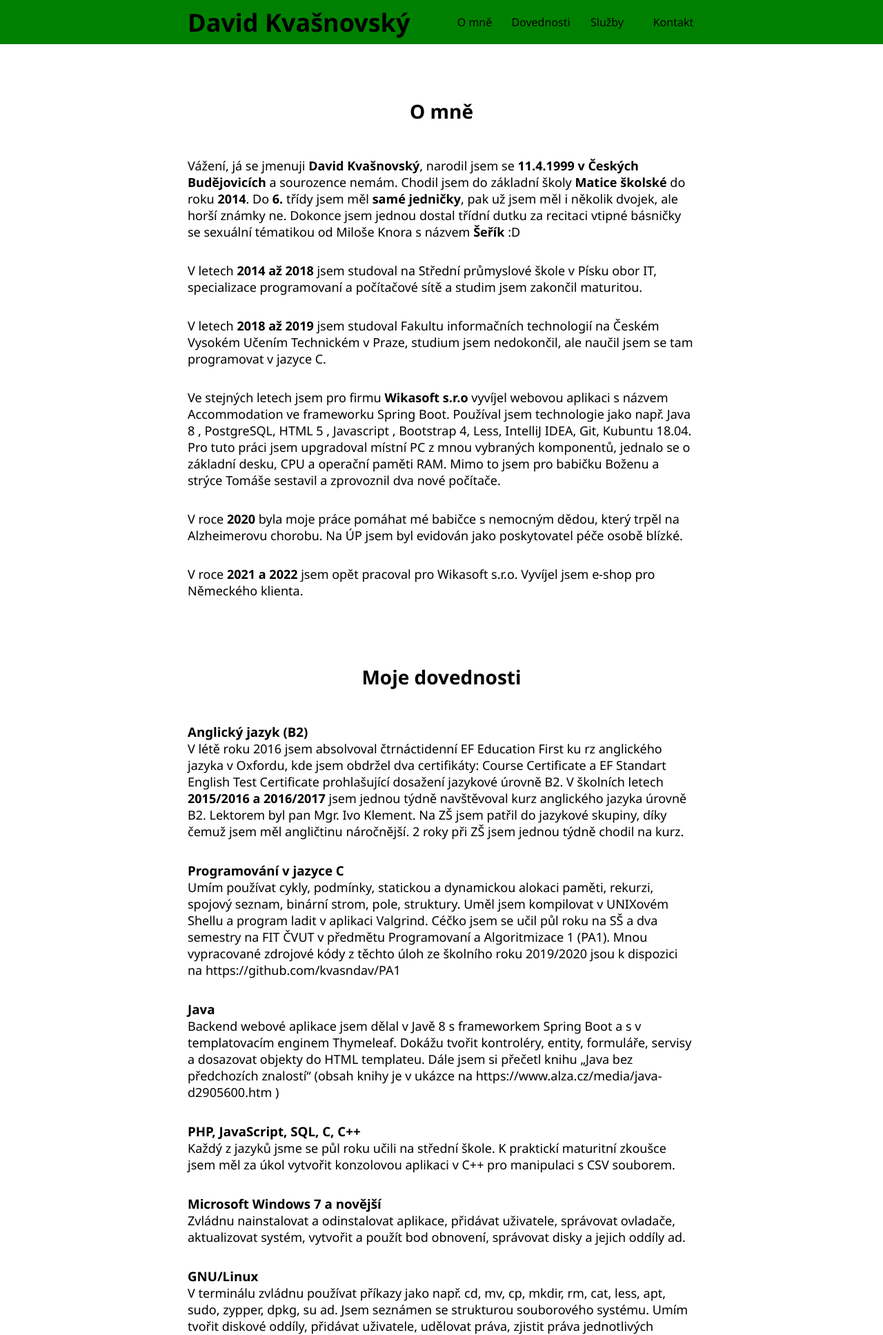
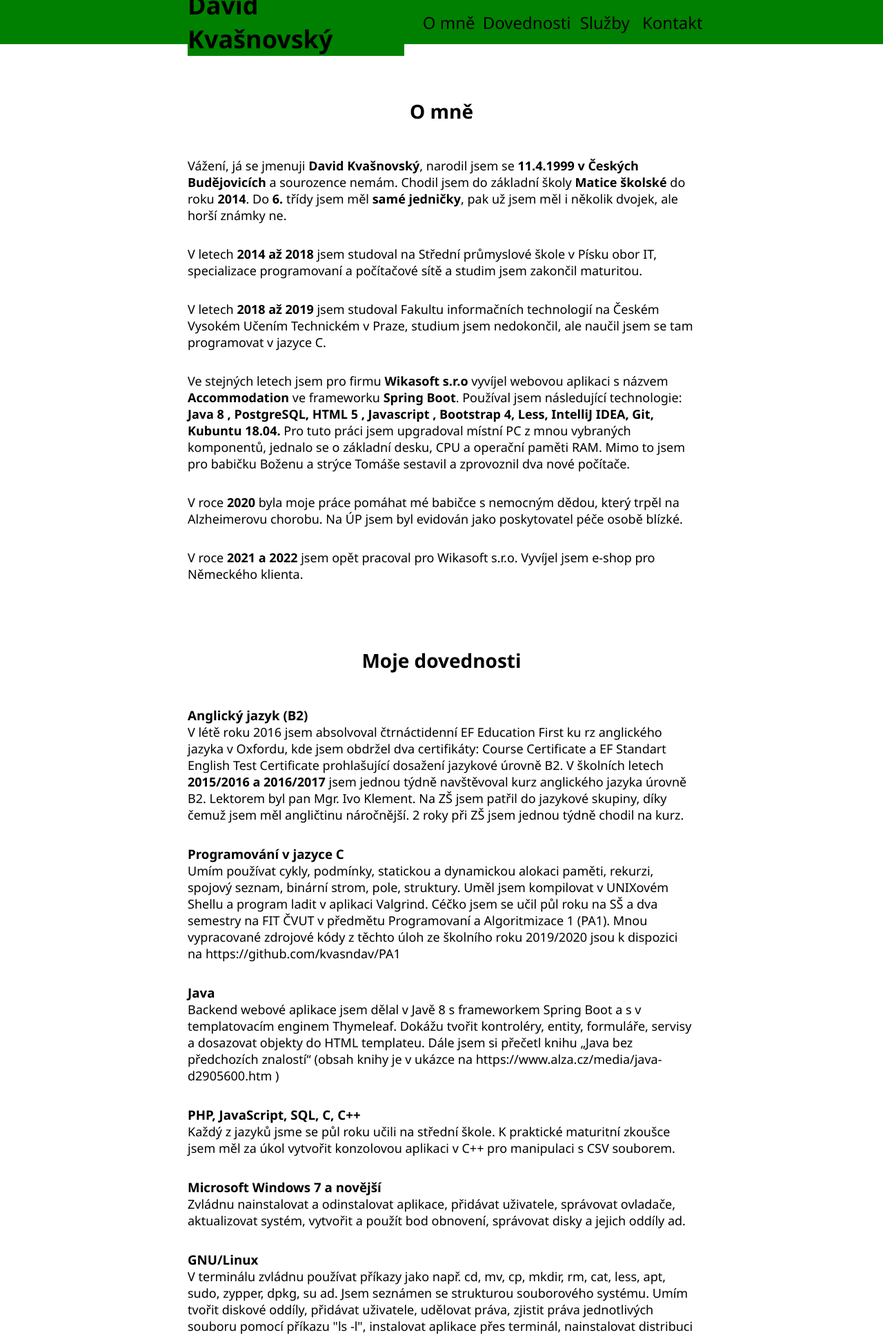
Before and after one commit to davidkvasnovsky1999/WebsiteAboutMe, a PHP site: page / in a window 1280 px wide. Shown: the top 1935 px of the page at 69% size. Run offline with PHP 8.4, Linux system fonts and the light colour scheme; some libraries are stand-ins or nearby versions.

Commit message:
v1.0.1 - bug fixes and change of the text about me

```diff
--- a/index.html
+++ b/index.html
@@ -48,7 +48,6 @@
               já se jmenuji <strong>David Kvašnovský</strong>, narodil jsem se <strong>11.4.1999 v Českých Budějovicích</strong> a sourozence nemám.
               Chodil jsem do základní školy <strong>Matice školské</strong> do roku <strong>2014</strong>.
               Do <strong>6.</strong> třídy jsem měl <strong>samé jedničky</strong>, pak už jsem měl i několik dvojek, ale horší známky ne.
-              Dokonce jsem jednou dostal třídní dutku za recitaci vtipné básničky se sexuální tématikou od Miloše Knora s názvem <strong>Šeřík</strong> :D
             </p>
           </div>
           <div>
@@ -66,8 +65,9 @@
             <p>
               Ve stejných letech jsem pro firmu
               <strong>Wikasoft s.r.o</strong>
-              vyvíjel webovou aplikaci s názvem Accommodation ve frameworku Spring Boot. Používal jsem technologie jako např.
-              Java 8 , PostgreSQL, HTML 5 , Javascript , Bootstrap 4, Less, IntelliJ  IDEA, Git, Kubuntu 18.04.
+              vyvíjel webovou aplikaci s názvem <strong>Accommodation</strong> ve frameworku <strong>Spring Boot</strong>.
+              Používal jsem následující technologie:
+              <strong>Java 8 , PostgreSQL, HTML 5 , Javascript , Bootstrap 4, Less, IntelliJ  IDEA, Git, Kubuntu 18.04.</strong>
               Pro tuto práci jsem upgradoval místní PC z mnou vybraných komponentů, jednalo se o základní desku, CPU a operační paměti RAM.
               Mimo to jsem pro babičku Boženu a strýce Tomáše sestavil a zprovoznil dva nové počítače.
             </p>
@@ -128,7 +128,7 @@
           <div>
             <h3>PHP, JavaScript, SQL, C, C++</h3>
             <p>
-              Každý z jazyků jsme se půl roku učili na střední škole. K praktickí maturitní zkoušce jsem měl za úkol vytvořit konzolovou aplikaci v C++ pro manipulaci s CSV souborem.
+              Každý z jazyků jsme se půl roku učili na střední škole. K praktické maturitní zkoušce jsem měl za úkol vytvořit konzolovou aplikaci v C++ pro manipulaci s CSV souborem.
             </p>
           </div>
           <div>
@@ -184,11 +184,11 @@
         </div>
         <div class="service_container">
           <i class="fa-solid fa-chart-line"></i>
-          <p>Test stability sytému, pomocí programů OCCT, Prime95, MSI Kombustor a AIDA64</p>
+          <p>Test stability sytému, pomocí programů OCCT, Prime95, MSI Kombustor a AIDA64.</p>
         </div>
         <div class="service_container">
           <i class="fa-solid fa-database"></i>
-          <p>Vytvoření diskového pole RAID za účelem redundance či zálohování dat</p>
+          <p>Vytvoření diskového pole RAID za účelem redundance či zálohování dat.</p>
         </div>
         <div class="service_container">
           <i class="fa-brands fa-windows"></i>
--- a/stylesheets/sass/styles.css
+++ b/stylesheets/sass/styles.css
@@ -53,12 +53,12 @@ body nav#main_nav {
   background-color: green;
   position: sticky;
   top: 0;
-  display: flex;
   justify-content: space-between;
 }
 
 body nav#main_nav .container {
   display: flex;
+  flex-wrap: wrap;
 }
 
 body nav#main_nav .container #container_for_links_visibility_toggle {
@@ -77,7 +77,7 @@ body nav#main_nav .container #container_for_links_visibility_toggle {
   body nav#main_nav .container #container_for_links_visibility_toggle {
     display: flex;
     justify-content: space-between;
-    flex-basis: 50%;
+    flex-basis: 45%;
   }
 }
 
@@ -115,13 +115,14 @@ body nav#main_nav .container #links_visibility_toggle {
     display: flex;
     height: 64px;
     justify-content: space-evenly;
-    flex-basis: 50%;
+    flex-basis: 55%;
   }
 }
 
 @media only screen and (max-width: 767px) {
   body nav#main_nav .container #links_container {
     display: none;
+    flex-basis: 100%;
     height: auto;
   }
 }
@@ -150,6 +151,7 @@ body nav#main_nav .container #links_container .link_container {
 
 body nav#main_nav .container #links_container .link_container a {
   background-color: green;
+  font-size: 24px;
 }
 
 body nav#main_nav .container #links_container .link_container a:hover {
--- a/stylesheets/sass/styles.sass
+++ b/stylesheets/sass/styles.sass
@@ -37,10 +37,10 @@ body
         background-color: green
         position: sticky
         top: 0
-        display: flex
         justify-content: space-between
         .container
             display: flex
+            flex-wrap: wrap
             #container_for_links_visibility_toggle
                 display: flex
                 align-content: center
@@ -54,7 +54,7 @@ body
                 @media only screen and (min-width: 768px)
                     display: flex
                     justify-content: space-between
-                    flex-basis: 50%
+                    flex-basis: 45%
                 #website_name
                     font-size: 36px
                     padding: 0
@@ -77,9 +77,10 @@ body
                     display: flex
                     height: 64px
                     justify-content: space-evenly
-                    flex-basis: 50%
+                    flex-basis: 55%
                 @media only screen and (max-width: 767px)
                     display: none
+                    flex-basis: 100%
                     height: auto
                 .link_container
                     background-color: green
@@ -97,6 +98,7 @@ body
                         height: auto
                     a
                         background-color: green
+                        font-size: 24px
                         &:hover
                             font-weight: 600
 
```
Also changed, not shown: stylesheets/sass/styles.min.css.
